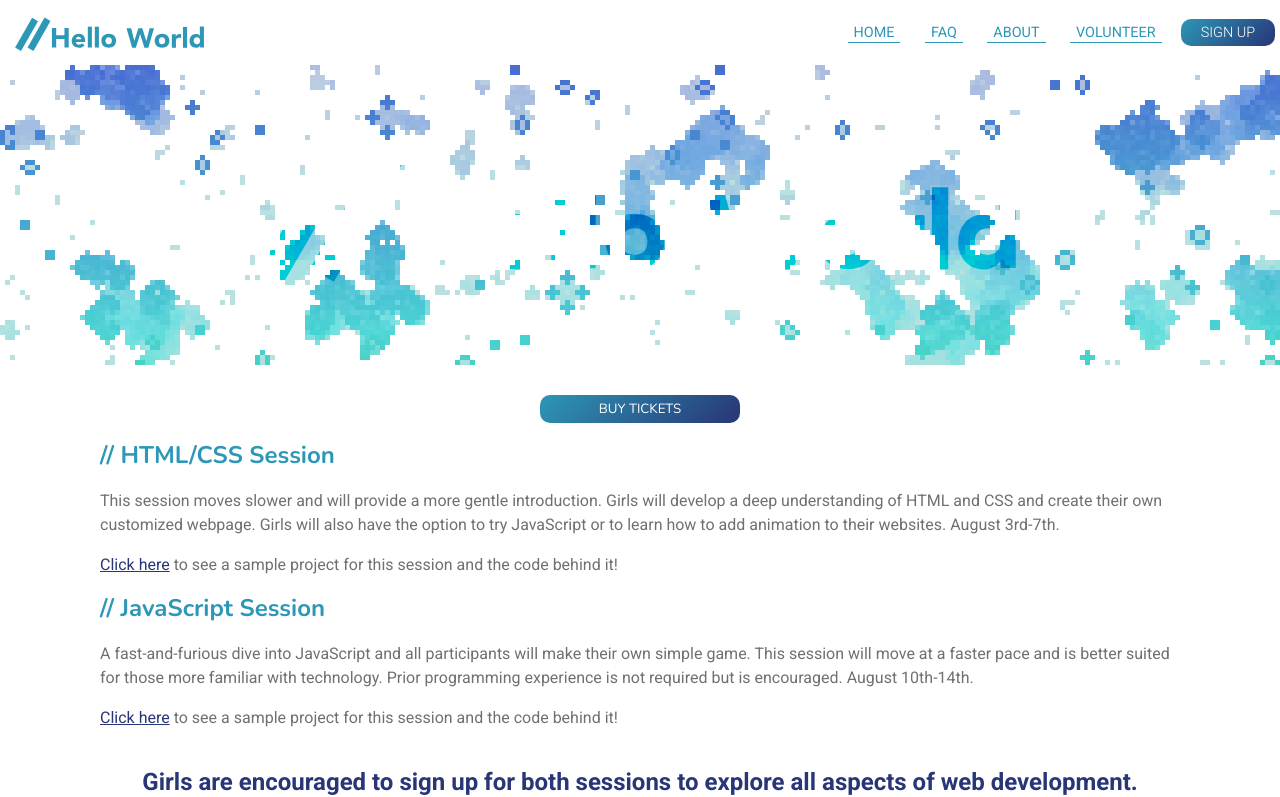
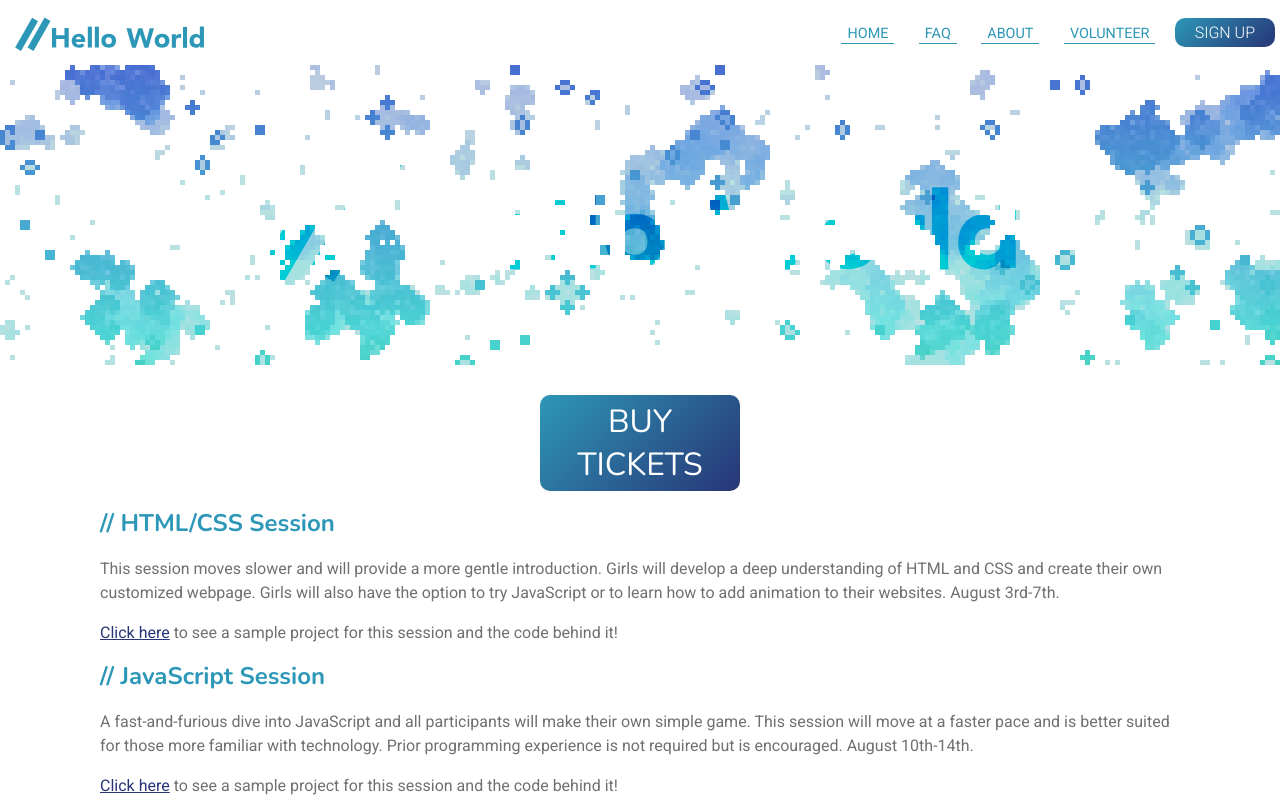
Before and after one commit to bit-by-bit-coding/bxb-website, a Jekyll site: the page built from signup.html, in a window 1280 px wide and 1214 px high. Shown: the top 797 px of the window. Built offline with Jekyll 4.4.1, drawn with Linux system fonts in a browser that asks for light colours; nearby versions of some CDN libraries; grey boxes are pictures that could not be loaded.

Commit message:
implement button classes

```diff
--- a/_includes/nav.html
+++ b/_includes/nav.html
@@ -23,7 +23,7 @@
                     <button class="navbutton">Volunteer</button>
                 </a>
                 <a href="{{ 'signup.html' | relative_url }}">
-                    <button class="navbutton action-button" style="font-weight: 350;">Sign Up</button>
+                    <button class="navbutton action-button tinybutton">Sign Up</button>
                 </a>
             </div>
         </div>
--- a/index.html
+++ b/index.html
@@ -50,7 +50,7 @@ style: index.css
                         Regular: $50 (scholarships available)</p>
                 </div>
                 <div>
-                    <a href="{{ 'signup.html' | relative_url }}"><button class="action-button">Sign Up</button></a>
+                    <a href="{{ 'signup.html' | relative_url }}"><button class="action-button largebutton">Sign Up</button></a>
                     <a href="{{ 'volunteer.html' | relative_url }}"><button class="action-button">Volunteer</button></a>
                 </div>
             </div>
--- a/signup.html
+++ b/signup.html
@@ -12,7 +12,7 @@ style: signup.css
         <!-- Noscript content for added SEO -->
         <noscript><a href="https://helloworld.eventbrite.com" rel="noopener noreferrer" target="_blank"></noscript>
         <!-- You can customize this button any way you like -->
-        <button id="eventbrite-widget-modal-trigger-107638481596" type="button" class="signup-button">Buy Tickets</button>
+        <button id="eventbrite-widget-modal-trigger-107638481596" type="button" class="signup-button largebutton">Buy Tickets</button>
         <noscript></a></noscript>
     </div>
     <div id="'sessionWrap">
```
